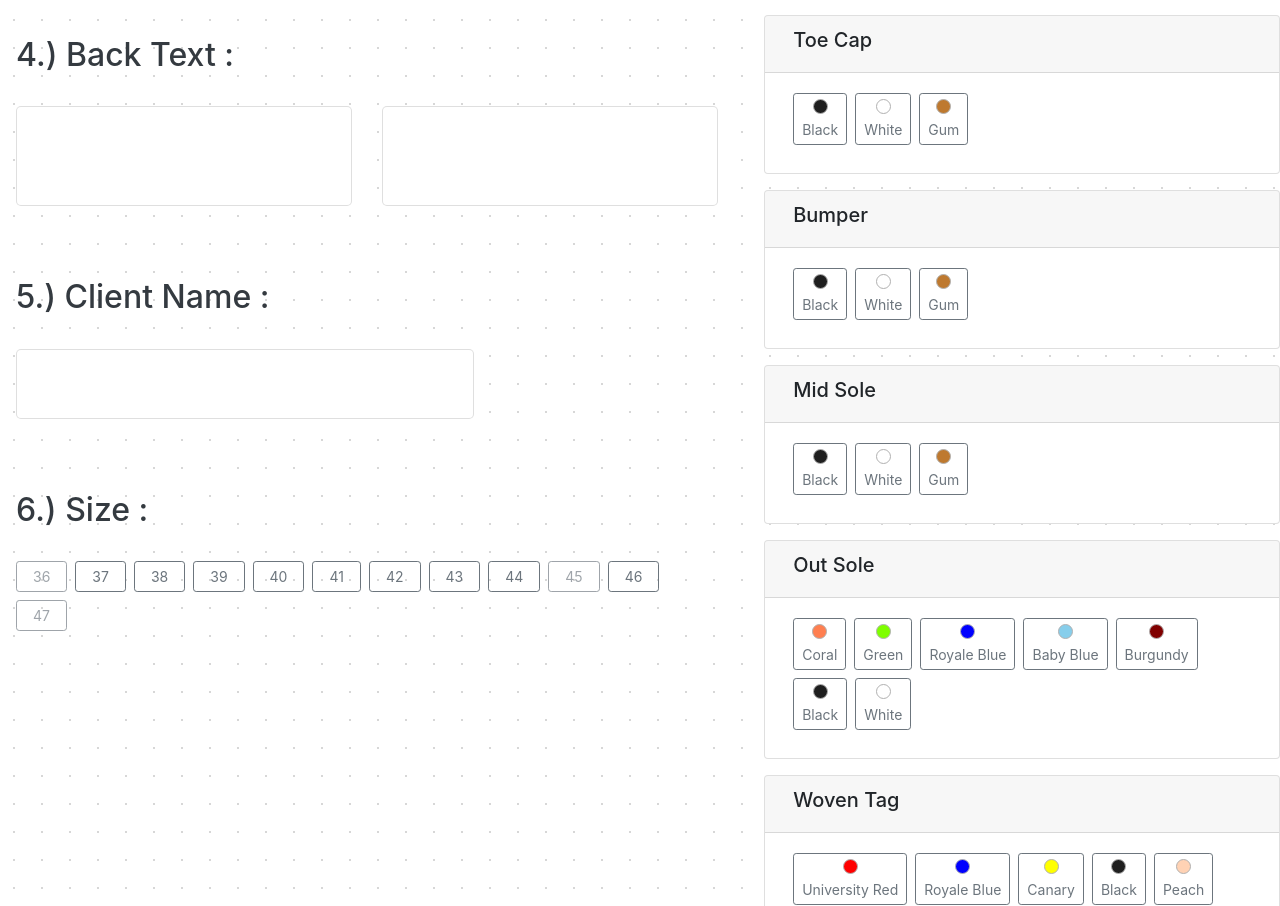
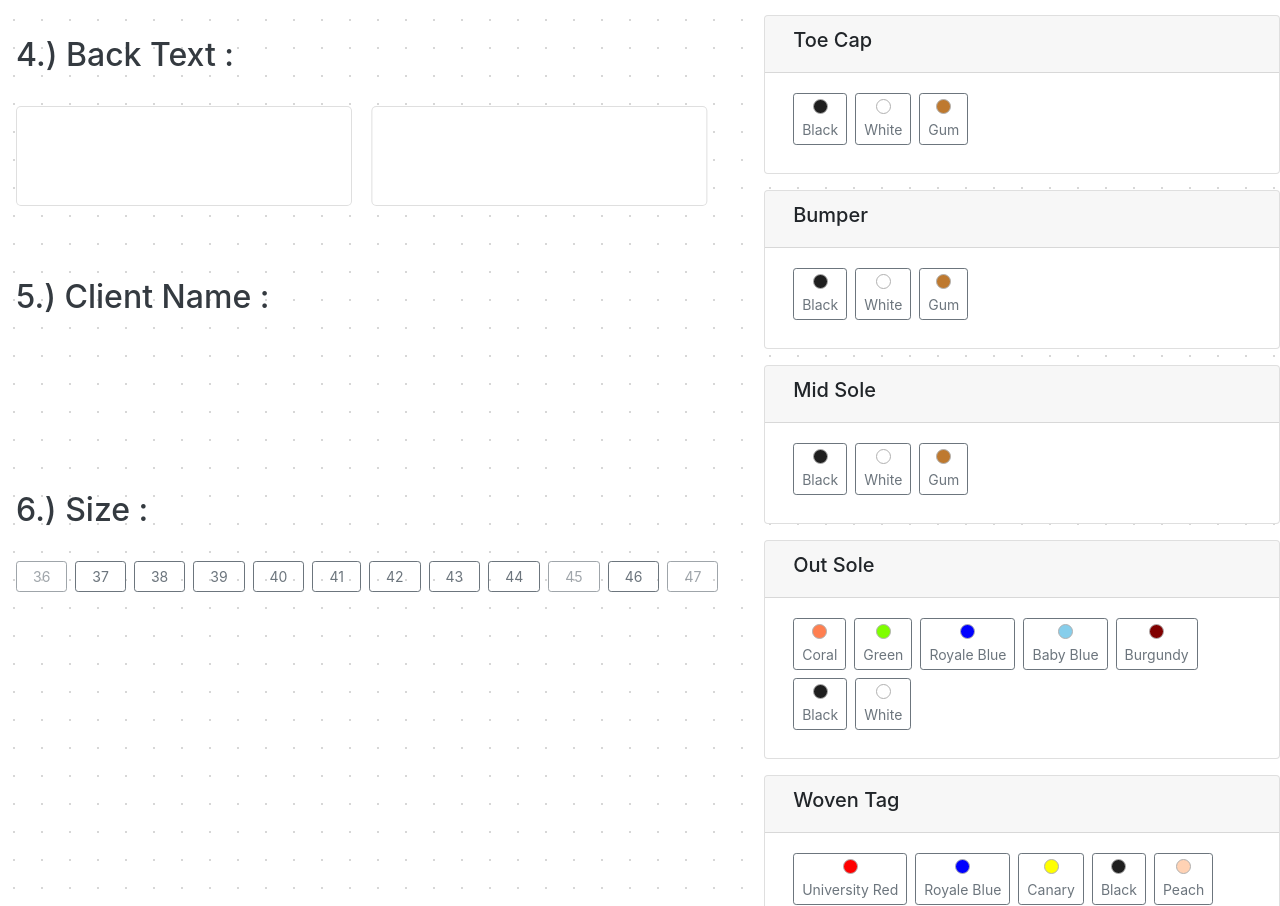
Before and after one commit to andirkh/shoes-customizer, a Next.js app: page / in a window 1280 px wide. Shown: the part 1674-2580 px from the top of the page. Built offline with nearby package versions, Linux system fonts and the light colour scheme.

Commit message:
fix: repair animation

```diff
--- /dev/null
+++ b/components/ShoesSizeButton/index.js
@@ -0,0 +1,37 @@
+import React from "react";
+import { Button } from "react-bootstrap";
+import { animated, Trail } from "react-spring/renderprops.cjs";
+
+import { SHOES_SIZE } from "../../utilities/constants";
+
+class ShoesSizeButton extends React.Component {
+  render() {
+    const { shoesSize = "", changeSize = () => {} } = this.props;
+
+    return (
+      <Trail
+        items={SHOES_SIZE}
+        keys={(item) => item.SIZE}
+        from={{ transform: "translate3d(400px, 0,0)" }}
+        to={{ transform: "translate3d(0,0px,0)" }}
+      >
+        {(item) => (props) => (
+          <animated.div style={props}>
+            <Button
+              variant="outline-secondary"
+              size="sm"
+              className="mr-2 px-3 mb-2"
+              active={item.size === shoesSize}
+              disabled={!item.available}
+              onClick={() => changeSize(item.size)}
+            >
+              {item.size}
+            </Button>
+          </animated.div>
+        )}
+      </Trail>
+    );
+  }
+}
+
+export default ShoesSizeButton;
--- a/views/MainPage/index.js
+++ b/views/MainPage/index.js
@@ -1,5 +1,5 @@
 import React, { Fragment } from "react";
-import { withRouter } from 'next/router';
+import { withRouter } from "next/router";
 
 import TopBar from "../../components/TopBar";
 import ColorButtons from "../../components/ColorButtons";
@@ -9,6 +9,7 @@ import Shoes368Bottom from "../../components/Shoes368Bottom";
 import TitleAnimated from "../../components/TitleAnimated";
 import BackTextInput from "../../components/BackTextInput";
 import Footer from "../../components/Footer";
+import ShoesSizeButton from "../../components/ShoesSizeButton";
 
 import { Col, Row, Button } from "react-bootstrap";
 import { animated, Spring, Trail } from "react-spring/renderprops.cjs";
@@ -17,7 +18,6 @@ import {
   CUSTOMIZE_368,
   COLOR_DEFAULT_WHITE,
   COLOR_DEFAULT_BLACK,
-  SHOES_SIZE,
 } from "../../utilities/constants";
 
 class MainPage extends React.Component {
@@ -47,12 +47,12 @@ class MainPage extends React.Component {
     const { query: { order = "" } = {} } = this.props.router || {};
     const { query: { order: prevOrder = "" } = {} } = prevProps.router || {};
 
-    if(order !== prevOrder) {
+    if (order !== prevOrder) {
       const decodeOrder = window.atob(order);
       const stateObject = JSON.parse(decodeOrder);
       this.setState(stateObject);
     }
-  }
+  };
 
   handleChangeColor = (colorState, color) => {
     this.setState({ [colorState]: color });
@@ -77,7 +77,7 @@ class MainPage extends React.Component {
     const hash = window.btoa(stringState);
     this.props.router.push(`?order=${hash}`);
 
-    alert('copy dan paste link di URL 👆')
+    alert("copy dan paste link di URL 👆");
   };
 
   render() {
@@ -90,7 +90,7 @@ class MainPage extends React.Component {
               <TitleAnimated title="1.) Side View :" />
               <Spring
                 native
-                delay={500}
+                delay={750}
                 from={{ transform: "translate3d(-1000px,0,0)" }}
                 to={{ transform: "translate3d(0,0px,0)" }}
               >
@@ -104,7 +104,7 @@ class MainPage extends React.Component {
               <TitleAnimated className="ml-3" title="2.) Back View :" />
               <Spring
                 native
-                delay={600}
+                delay={2000}
                 from={{ transform: "translate3d(-800px,0,0)" }}
                 to={{ transform: "translate3d(0,0px,0)" }}
               >
@@ -117,7 +117,7 @@ class MainPage extends React.Component {
               <TitleAnimated className="ml-3" title="3.) Bottom View :" />
               <Spring
                 native
-                delay={600}
+                delay={3000}
                 from={{ transform: "translate3d(-800px,0,0)" }}
                 to={{ transform: "translate3d(0,0px,0)" }}
               >
@@ -130,23 +130,53 @@ class MainPage extends React.Component {
               <TitleAnimated className="ml-3 mb-5" title="4.) Back Text :" />
               <Row className="p-3 mb-5">
                 <Col xs={6}>
+                  <Spring
+                    native
+                    delay={4000}
+                    from={{ transform: "translate3d(-800px,0,0)" }}
+                    to={{ transform: "translate3d(0,0px,0)" }}
+                  >
+                    {(props) => (
+                      <animated.div style={props}>
                         <BackTextInput
                           stateName="backTextLeft"
                           onChange={this.handleChangeBackText}
                           value={this.state.backTextLeft}
                         />
+                      </animated.div>
+                    )}
+                  </Spring>
                 </Col>
                 <Col xs={6}>
+                  <Spring
+                    native
+                    delay={4500}
+                    from={{ transform: "translate3d(-800px,0,0)" }}
+                    to={{ transform: "translate3d(0,0px,0)" }}
+                  >
+                    {(props) => (
+                      <animated.div style={props}>
                         <BackTextInput
                           stateName="backTextRight"
                           onChange={this.handleChangeBackText}
                           value={this.state.backTextRight}
                         />
+                      </animated.div>
+                    )}
+                  </Spring>
                 </Col>
               </Row>
               <TitleAnimated className="ml-3 mb-5" title="5.) Client Name :" />
               <Row className="p-3 mb-5">
                 <Col xs={8}>
+                  <Spring
+                    native
+                    delay={5000}
+                    from={{ transform: "translate3d(-800px,0,0)" }}
+                    to={{ transform: "translate3d(0,0px,0)" }}
+                  >
+                    {(props) => (
+                      <animated.div style={props}>
                         <input
                           value={this.state.clientName}
                           className="p-3"
@@ -159,25 +189,18 @@ class MainPage extends React.Component {
                             border: "1px solid rgba(0,0,0,.125)",
                           }}
                         />
+                      </animated.div>
+                    )}
+                  </Spring>
                 </Col>
               </Row>
               <TitleAnimated className="ml-3 mb-5" title="6.) Size :" />
               <Row className="p-3 mb-5">
-                <Col xs={12}>
-                  {SHOES_SIZE.map((item) => {
-                    return (
-                      <Button
-                        variant="outline-secondary"
-                        size="sm"
-                        className="mr-2 px-3 mb-2"
-                        active={item.size === this.state.shoesSize}
-                        disabled={!item.available}
-                        onClick={() => this.handleChangeSize(item.size)}
-                      >
-                        {item.size}
-                      </Button>
-                    );
-                  })}
+                <Col xs={12} style={{ display: 'inline-flex' }}>
+                  <ShoesSizeButton
+                    shoesSize={this.state.shoesSize}
+                    changeSize={this.handleChangeSize}
+                  />
                 </Col>
               </Row>
             </Col>
```
Lines whose indentation alone changed are shown as unchanged.
